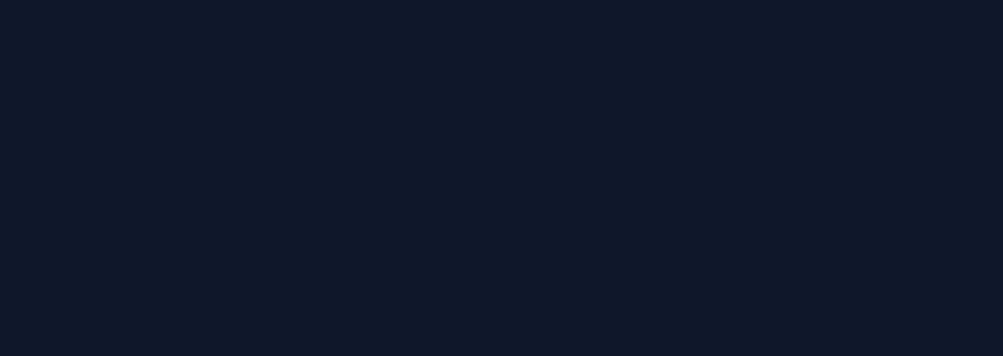
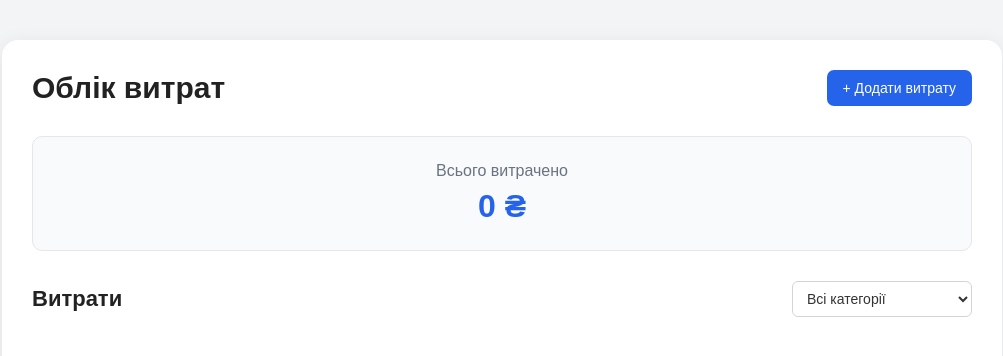
Before and after one commit to nazdemch2000-ui/dz-work-js-FinalTask, a website built with Vite: page index.html in a window 1280 px wide. Shown: the whole page, without its empty margins (138-1141 px from the left). Built offline with nearby package versions, Linux system fonts and the light colour scheme.

Commit message:
Create expense board

```diff
--- a/index.html
+++ b/index.html
@@ -1,13 +1,13 @@
 <!doctype html>
-<html lang="en">
+<html lang="ru">
   <head>
     <meta charset="UTF-8" />
-    <link rel="icon" type="image/svg+xml" href="/favicon.svg" />
     <meta name="viewport" content="width=device-width, initial-scale=1.0" />
-    <title>finaltask</title>
+    <title>Облік витрат</title>
   </head>
   <body>
     <div id="app"></div>
+
     <script type="module" src="/src/main.js"></script>
   </body>
 </html>
--- /dev/null
+++ b/src/component/board/Board.js
@@ -0,0 +1,46 @@
+import "./board.css";
+
+export class Board {
+  constructor(container) {
+    this.container = container;
+    this.render();
+  }
+
+  render() {
+    this.container.innerHTML = `
+      <div class="expense-board">
+        <header class="board-header">
+          <h1 class="board-title">Облік витрат</h1>
+
+          <button class="add-expense-btn" id="openModalBtn">
+            + Додати витрату
+          </button>
+        </header>
+
+        <section class="total-expenses">
+          <p class="total-title">Всього витрачено</p>
+          <p class="total-amount">0 ₴</p>
+        </section>
+
+        <section class="expenses-section">
+          <div class="expenses-header">
+            <h2>Витрати</h2>
+
+            <select class="category-filter" id="categoryFilter">
+              <option value="all">Всі категорії</option>
+              <option value="food">Продукти</option>
+              <option value="transport">Транспорт</option>
+              <option value="entertainment">Розваги</option>
+              <option value="utilities">Комунальні</option>
+              <option value="other">Інше</option>
+            </select>
+          </div>
+
+          <div class="expenses-list" id="expensesList"></div>
+        </section>
+      </div>
+
+      <div id="modalContainer"></div>
+    `;
+  }
+}
--- /dev/null
+++ b/src/component/board/board.css
@@ -0,0 +1,114 @@
+.expense-board {
+  width: 100%;
+  max-width: 1000px;
+  min-height: 700px;
+  margin: 40px auto;
+  padding: 30px;
+  background-color: #ffffff;
+  border-radius: 16px;
+  box-shadow: 0 4px 20px rgba(0, 0, 0, 0.08);
+}
+
+.board-header {
+  display: flex;
+  justify-content: space-between;
+  align-items: center;
+  margin-bottom: 30px;
+}
+
+.board-title {
+  margin: 0;
+  font-size: 30px;
+  font-weight: 600;
+  color: #222;
+}
+
+.add-expense-btn {
+  padding: 10px 16px;
+  border: none;
+  border-radius: 7px;
+  background-color: #2563eb;
+  color: #ffffff;
+  font-size: 14px;
+  cursor: pointer;
+  transition: 0.2s;
+}
+
+.add-expense-btn:hover {
+  background-color: #1d4ed8;
+}
+
+.add-expense-btn:active {
+  transform: scale(0.97);
+}
+
+.total-expenses {
+  margin-bottom: 30px;
+  padding: 25px;
+  border: 1px solid #e5e7eb;
+  border-radius: 10px;
+  background-color: #f8fafc;
+  text-align: center;
+}
+
+.total-title {
+  margin: 0 0 8px;
+  font-size: 16px;
+  font-weight: 500;
+  color: #6b7280;
+}
+
+.total-amount {
+  margin: 0;
+  font-size: 32px;
+  font-weight: 700;
+  color: #2563eb;
+}
+
+.expenses-section {
+  width: 100%;
+}
+
+.expenses-header {
+  display: flex;
+  justify-content: space-between;
+  align-items: center;
+  margin-bottom: 15px;
+}
+
+.expenses-header h2 {
+  margin: 0;
+  font-size: 22px;
+  color: #222;
+}
+
+.category-filter {
+  min-width: 180px;
+  padding: 8px 10px;
+  border: 1px solid #d1d5db;
+  border-radius: 6px;
+  background-color: #ffffff;
+  color: #333;
+  font-size: 14px;
+  cursor: pointer;
+}
+
+.category-filter:focus {
+  outline: none;
+  border-color: #2563eb;
+}
+
+.expenses-list {
+  width: 100%;
+}
+
+* {
+  box-sizing: border-box;
+}
+
+body {
+  margin: 0;
+  min-height: 100vh;
+  background-color: #f3f4f6;
+  font-family: Arial, sans-serif;
+}
--- a/src/main.js
+++ b/src/main.js
@@ -1,5 +1,7 @@
 import "./style.css";
+import { Board } from "./component/board/Board";
+const app = document.getElementById("app");
 
-
+new Board(app);
 
 console.log("Kanban Board application successfully started!");
--- a/src/style.css
+++ b/src/style.css
@@ -1,34 +1,31 @@
-:root {
-  --font-family:
-    system-ui, -apple-system, BlinkMacSystemFont, "Segoe UI", Roboto, sans-serif;
-  --bg-color: #0f172a;
-  -board-bg: #1e293b;
-  --column-bg: #334155;
-  --text-color: #f8fafc;
-  --text-muted: #94a3b8;
-  --primary-color: #3b82f6;
-  --primary-hover: #2563eb;
-  --radius: 8px;
-}
-
 * {
   box-sizing: border-box;
-  margin: 0;
-  padding: 0;
 }
 
 body {
-  font-family: var(--font-family);
-  background-color: var(--bg-color);
-  color: var(--text-color);
-  min-height: 100vh;
-  display: flex;
-  flex-direction: column;
+  margin: 0;
+  font-family: Arial, sans-serif;
+  background-color: #f5f5f5;
+  color: #222;
 }
 
-#app {
-  width: 100%;
-  min-height: 100vh;
-  display: flex;
-  flex-direction: column;
+.container {
+  max-width: 900px;
+  margin: 0 auto;
+  padding: 20px;
 }
+
+h1 {
+  text-align: center;
+  margin-bottom: 30px;
+}
+
+button {
+  cursor: pointer;
+}
+
+input,
+select,
+button {
+  font-family: inherit;
+}
```
Also changed, not shown: src/component/card/Card.js (added, +31 -0 lines), src/component/card/card.css (added, +97 -0 lines), src/component/services/StorageServisec.js (added, +23 -0 lines), src/component/state/State.js (added, +28 -0 lines), src/Expense.js (added), src/ExpenseManager.js (added), src/component/modal/Modal.css (added), src/component/modal/Modal.js (added).
